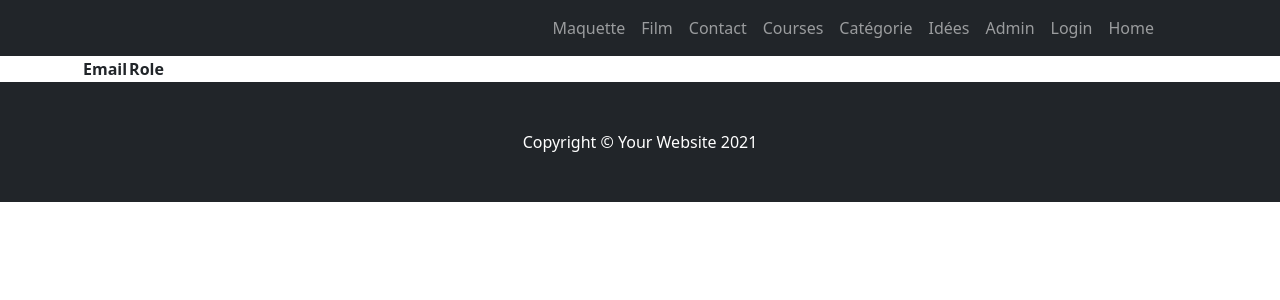
After one commit to Squalalah/proj-symfony, a Symfony app: template templates/admin/index.html.twig in a window 1280 px wide. The commit adds this page. Shown: the top 300 px of the page. Run offline with Twig, Linux system fonts and the light colour scheme; the template is opened without the code that fills it, so the values that code supplies are empty; some libraries are stand-ins or nearby versions.

Commit message:
Ajout admin form + gestion des roles et suppression utilisateur

```diff
--- /dev/null
+++ b/templates/admin/index.html.twig
@@ -0,0 +1,33 @@
+{% extends 'template.html.twig' %}
+
+{% block title %}Hello AdminController!{% endblock %}
+
+{% block main %}
+<div class="container">
+    <div class="row">
+        <div class="col-6">
+            <table>
+                <thead>
+                <tr>
+                    <th>Email</th>
+                    <th>Role</th>
+                </tr>
+                </thead>
+                <tbody>
+                {% for user in users %}
+                    <tr>
+                        <td>{{ user.email }}</td>
+                        <td>{% for role in user.roles %}
+                            {{ role }},
+                        {% endfor %}</td>
+                        <td><a href="{{ path('admin_edit', {'id':user.id }) }}">Ajouter/Retirer admin</a></td>
+                        <td><a href="{{ path('admin_delete', {'id':user.id }) }}">Supprimer</a></td>
+                    </tr>
+                {% endfor %}
+
+                </tbody>
+            </table>
+        </div>
+    </div>
+</div>
+{% endblock %}
--- a/templates/template.html.twig
+++ b/templates/template.html.twig
@@ -23,6 +23,8 @@
                     <li class="nav-item"><a class="nav-link {% if get_route == 'course'   %}active{% endif %}" href="{{ path('course') }}">Courses</a></li>
                     <li class="nav-item"><a class="nav-link {% if get_route == 'categ_index'%}active{% endif %}" href="{{ path('categ_index') }}">Catégorie</a></li>
                     <li class="nav-item"><a class="nav-link {% if get_route == 'idee_index'%}active{% endif %}" href="{{ path('idee_index') }}">Idées</a></li>
+                    <li class="nav-item"><a class="nav-link {% if get_route == 'admin_index'    %}active{% endif %}" href="{{ path('admin_index') }}">Admin</a></li>
+                    <li class="nav-item"><a class="nav-link {% if get_route == 'app_login'    %}active{% endif %}" href="{{ path('app_login') }}">Login</a></li>
                     <li class="nav-item"><a class="nav-link {% if get_route == 'home'     %}active{% endif %}" href="{{ path('home') }}">Home</a></li>
                 </ul>
             </div>
```
Also changed, not shown: src/Controller/AdminController.php (added, +42 -0 lines), src/Entity/User.php (+7 -0 lines), 1 other file.
